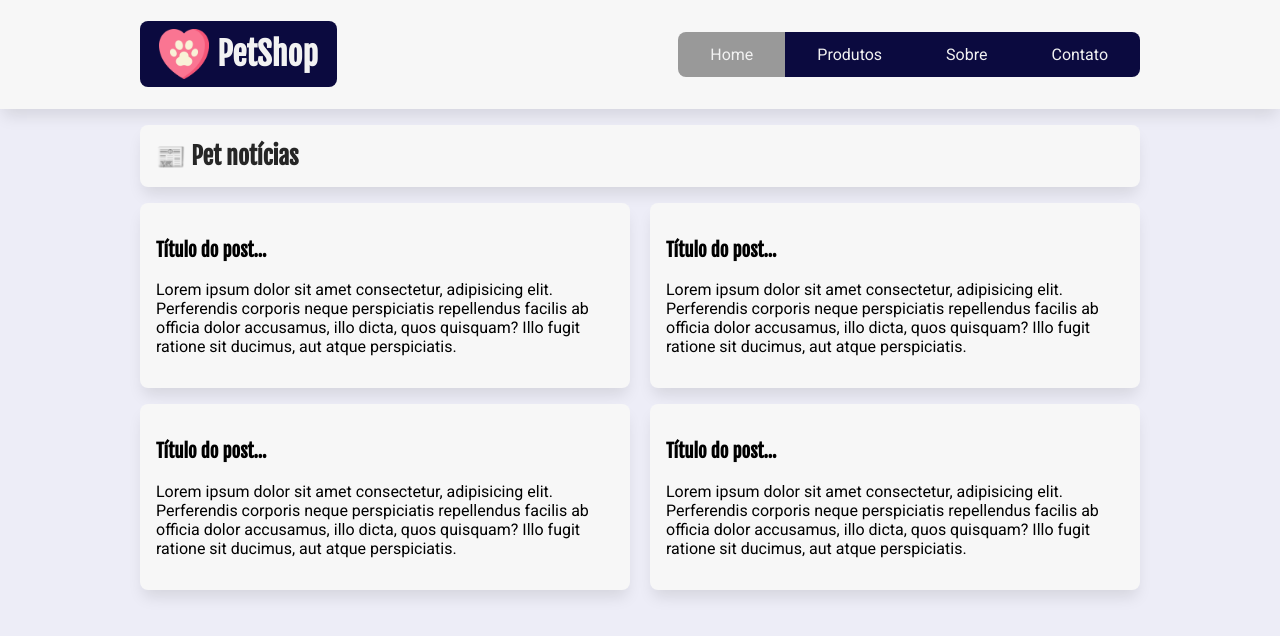
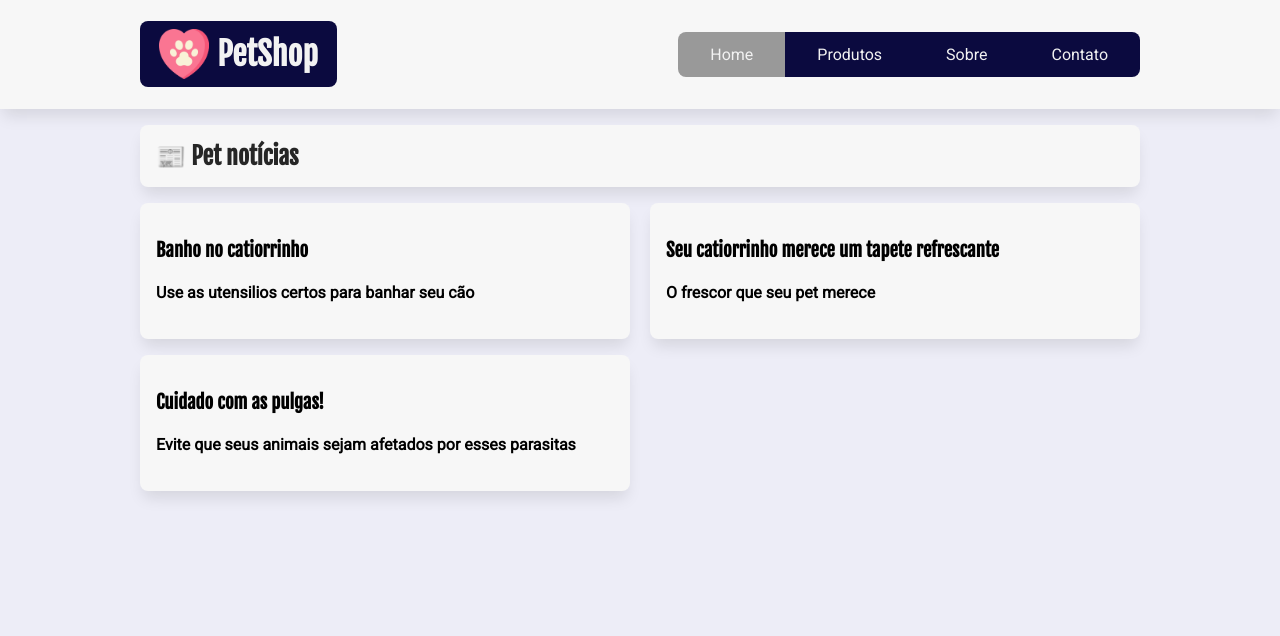
Before and after one commit to IgnacioNeto/petshop-ignacio, a React (Create React App) app: page / in a window 1280 px wide. Shown: the top 636 px of the page. Built offline with nearby package versions, Linux system fonts and the light colour scheme.

Commit message:
Inclusão do map
Inclusão do map para trazer os posts.

```diff
--- /dev/null
+++ b/src/components/ListaPosts/Artigo.jsx
@@ -0,0 +1,11 @@
+import estilos from "../../components/ListaPosts/ListaPosts.module.css";
+const Artigo = ({ titulo, subtitulo }) => {
+  return (
+    <article className={estilos.post}>
+      <h3>{titulo}</h3>
+      <h4>{subtitulo}</h4>
+    </article>
+  );
+};
+
+export default Artigo;
--- a/src/components/ListaPosts/ListaPosts.jsx
+++ b/src/components/ListaPosts/ListaPosts.jsx
@@ -1,4 +1,5 @@
 import estilos from "./ListaPosts.module.css";
+import Artigo from "./Artigo";
 
 const ListaPosts = () => {
   const posts = [
@@ -30,42 +31,9 @@
 
   return (
     <div className={estilos.lista_posts}>
-      <article className={estilos.post}>
-        <h3>Título do post...</h3>
-        <p>
-          Lorem ipsum dolor sit amet consectetur, adipisicing elit. Perferendis
-          corporis neque perspiciatis repellendus facilis ab officia dolor
-          accusamus, illo dicta, quos quisquam? Illo fugit ratione sit ducimus,
-          aut atque perspiciatis.
-        </p>
-      </article>
-      <article className={estilos.post}>
-        <h3>Título do post...</h3>
-        <p>
-          Lorem ipsum dolor sit amet consectetur, adipisicing elit. Perferendis
-          corporis neque perspiciatis repellendus facilis ab officia dolor
-          accusamus, illo dicta, quos quisquam? Illo fugit ratione sit ducimus,
-          aut atque perspiciatis.
-        </p>
-      </article>
-      <article className={estilos.post}>
-        <h3>Título do post...</h3>
-        <p>
-          Lorem ipsum dolor sit amet consectetur, adipisicing elit. Perferendis
-          corporis neque perspiciatis repellendus facilis ab officia dolor
-          accusamus, illo dicta, quos quisquam? Illo fugit ratione sit ducimus,
-          aut atque perspiciatis.
-        </p>
-      </article>
-      <article className={estilos.post}>
-        <h3>Título do post...</h3>
-        <p>
-          Lorem ipsum dolor sit amet consectetur, adipisicing elit. Perferendis
-          corporis neque perspiciatis repellendus facilis ab officia dolor
-          accusamus, illo dicta, quos quisquam? Illo fugit ratione sit ducimus,
-          aut atque perspiciatis.
-        </p>
-      </article>
+      {posts.map(({ id, titulo, subtitulo }) => (
+        <Artigo key={id} titulo={titulo} subtitulo={subtitulo}></Artigo>
+      ))}
     </div>
   );
 };
```
